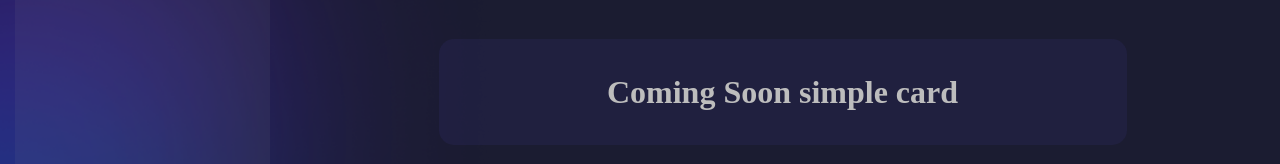
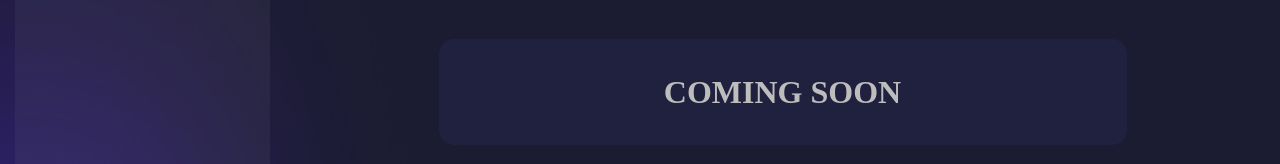
Before and after one commit to dragondev-king/sharpe-ai-fe, a React (Create React App) app: page /indices in a window 1280 px wide. Shown: the part 378-542 px from the top of the page. Built offline with nearby package versions, Linux system fonts and the light colour scheme.

Commit message:
finish to build coming soom simple card

```diff
--- a/src/App.scss
+++ b/src/App.scss
@@ -2,6 +2,6 @@
 @import 'scss/variables';
 
 .main {
-  background: url('./assets/svgs/background-image.svg') no-repeat;
+  background: url('./assets/pngs/background-image.png') no-repeat;
   background-size: cover;
 }
--- a/src/components/ComingSoonSimpleCard/ComingSoonSimpleCard.js
+++ b/src/components/ComingSoonSimpleCard/ComingSoonSimpleCard.js
@@ -4,7 +4,7 @@ const ComingSoonSimpleCard = () => {
   return (
     <div className='container'>
       <div className="coming-soon-simple-card-wrapper">
-        <span>Coming Soon simple card</span>
+        <span>COMING SOON</span>
       </div>
     </div>
   )
--- a/src/components/ComingSoonSimpleCard/style.scss
+++ b/src/components/ComingSoonSimpleCard/style.scss
@@ -14,6 +14,10 @@
     align-items: center;
     justify-content: center;
 
+    @media (max-width: 1024px) {
+      width: 70%;
+    }
+
     span {
       font-family: Manrope;
       font-size: 32px;
--- a/src/components/DefaultLayout/style.scss
+++ b/src/components/DefaultLayout/style.scss
@@ -2,6 +2,7 @@
 
 .main-container {
   @include default-divider;
+  height: 100%;
 }
 
 .MuiGrid-container {
```
Also changed, not shown: src/assets/pngs/background-image.png (added).
